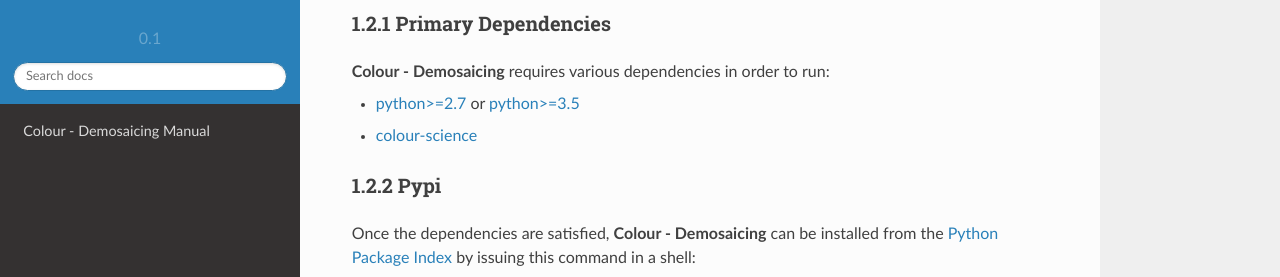
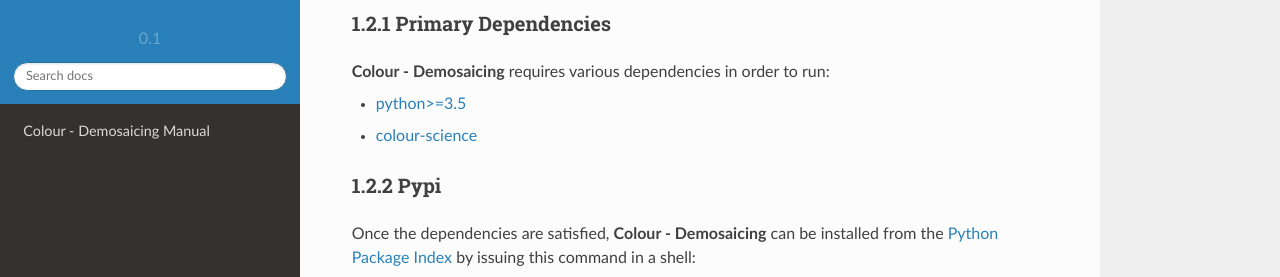
Before and after one commit to colour-science/colour-demosaicing, a Sphinx documentation site: the page built from docs/index.rst, in a window 1280 px wide and 900 px high, scrolled down 1666 px. Shown: the part 164-441 px from the top of the window. Built offline with Sphinx 7.4.7 and the Read the Docs theme 2.0.0, drawn with Linux system fonts in a browser that asks for light colours.

```diff
--- a/docs/index.rst
+++ b/docs/index.rst
@@ -20,9 +20,9 @@ Features
 
 The following CFA (Colour Filter Array) demosaicing algorithms are implemented:
 
--   Bilinear
--   Malvar (2004)
--   DDFAPD - Menon (2007)
+- Bilinear
+- Malvar (2004)
+- DDFAPD - Menon (2007)
 
 Installation
 ------------
@@ -39,9 +39,8 @@ Primary Dependencies
 
 **Colour - Demosaicing** requires various dependencies in order to run:
 
--   `python>=2.7 <https://www.python.org/download/releases/>`__ or
-    `python>=3.5 <https://www.python.org/download/releases/>`__
--   `colour-science <https://pypi.org/project/colour-science/>`__
+- `python>=3.5 <https://www.python.org/download/releases/>`__
+- `colour-science <https://pypi.org/project/colour-science/>`__
 
 Pypi
 ^^^^
@@ -50,7 +49,7 @@ Once the dependencies are satisfied, **Colour - Demosaicing** can be installed f
 the `Python Package Index <http://pypi.python.org/pypi/colour-demosaicing>`__ by
 issuing this command in a shell::
 
-	pip install --user colour-demosaicing
+    pip install --user colour-demosaicing
 
 The tests suite dependencies are installed as follows::
 
```
Also changed, not shown: README.rst (+6 -7 lines).
